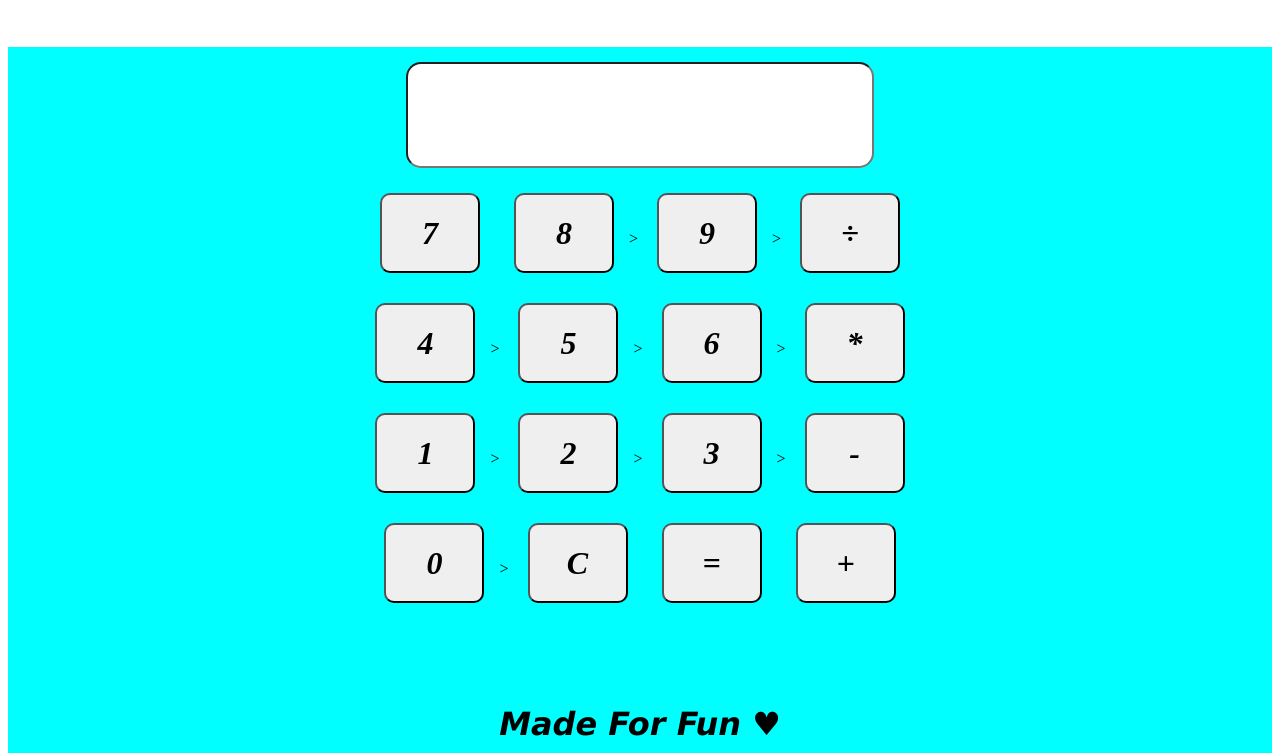
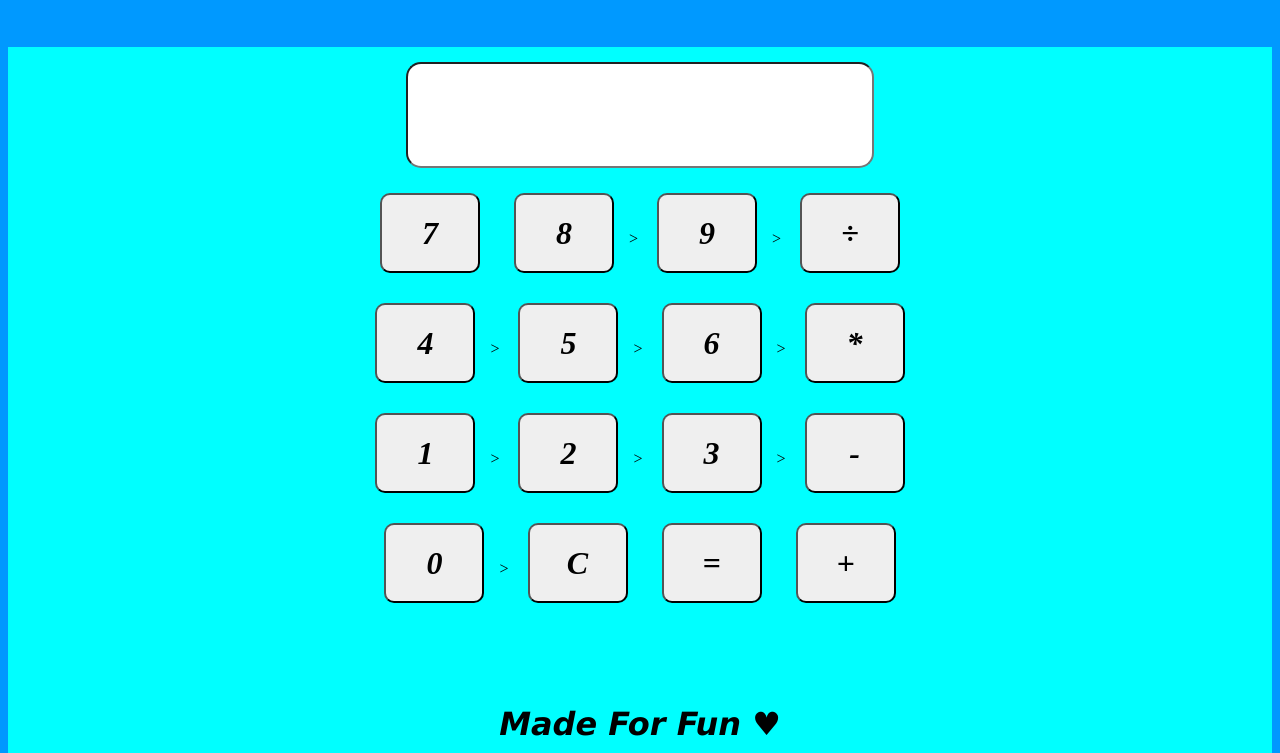
Before and after one commit to GiuseppeLanucara/Calculator, a plain HTML site: page index.html in a window 1280 px wide. Shown: the part 157-910 px from the top of the page. Drawn offline with Linux system fonts and the light colour scheme.

Commit message:
add layout body

```diff
--- a/style.css
+++ b/style.css
@@ -1,3 +1,7 @@
+body {
+    background-color: rgb(0, 153, 255);
+}
+
 h1 {
     text-align: center;
     margin-top: 15px;
```
